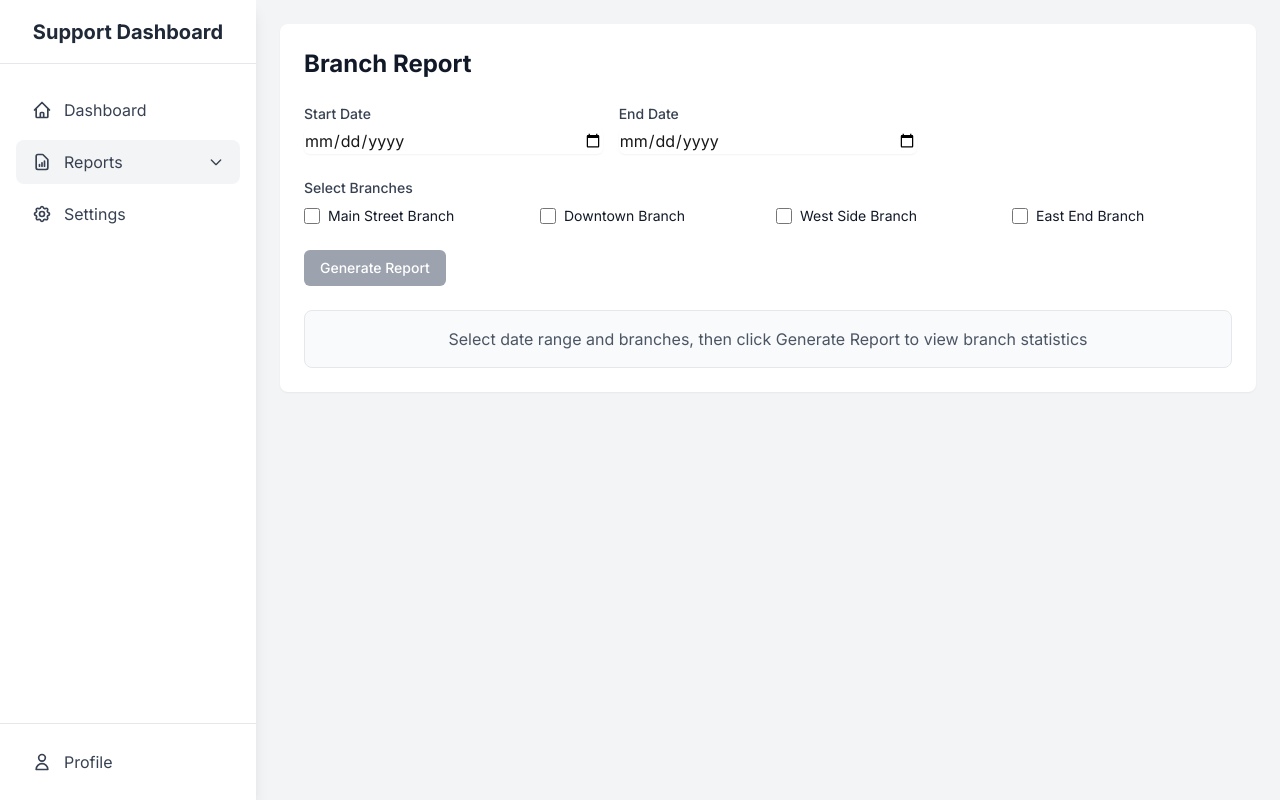
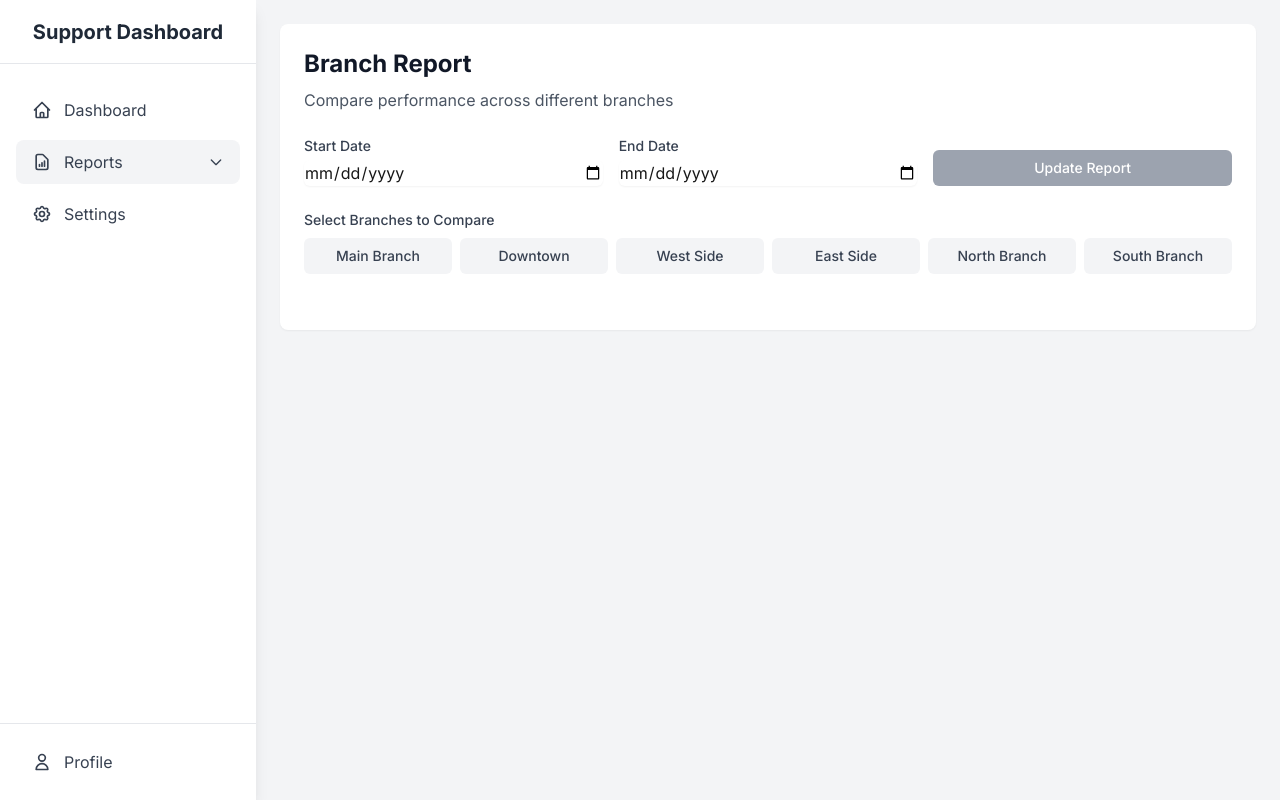
Before and after one commit to wlai-lp/lp-reports, a Next.js app: page /reports/branch in a window 1280 px wide. Built offline with nearby package versions, Linux system fonts and the light colour scheme.

Commit message:
working branch page

```diff
--- /dev/null
+++ b/app/api/reports/branch/route.ts
@@ -0,0 +1,108 @@
+import { NextResponse } from 'next/server';
+
+interface BranchDataPoint {
+  date: string;
+  count: number;
+  branch: string;
+}
+
+interface BranchReportData {
+  branches: string[];
+  totalCount: number;
+  averagePerDay: number;
+  trend: BranchDataPoint[];
+  dateRange: {
+    startDate: string;
+    endDate: string;
+  };
+}
+
+interface BranchReportResponse {
+  success: boolean;
+  error?: string;
+  data?: BranchReportData;
+}
+
+function generateMockData(branches: string[], startDate: string, endDate: string): BranchReportData {
+  const start = new Date(startDate);
+  const end = new Date(endDate);
+  const daysDiff = Math.ceil((end.getTime() - start.getTime()) / (1000 * 60 * 60 * 24));
+
+  // Generate daily data points for each branch
+  const trend: BranchDataPoint[] = [];
+  let totalCount = 0;
+
+  for (let i = 0; i < daysDiff; i++) {
+    const currentDate = new Date(start);
+    currentDate.setDate(start.getDate() + i);
+    const dateStr = currentDate.toISOString().split('T')[0];
+
+    // Generate data for each branch
+    branches.forEach(branch => {
+      // Base count varies by branch type
+      let baseCount = 30;
+      if (branch.toLowerCase().includes('main')) {
+        baseCount = 50;
+      } else if (branch.toLowerCase().includes('downtown')) {
+        baseCount = 40;
+      }
+
+      // Add some randomness
+      const randomFactor = Math.random() * 20 - 10; // -10 to +10
+
+      // Add weekly patterns
+      const weekday = currentDate.getDay();
+      const isWeekend = weekday === 0 || weekday === 6;
+      const weekendFactor = isWeekend ? 0.7 : 1;
+
+      // Calculate final count
+      const count = Math.max(0, Math.round((baseCount + randomFactor) * weekendFactor));
+
+      trend.push({
+        date: dateStr,
+        count,
+        branch
+      });
+
+      totalCount += count;
+    });
+  }
+
+  return {
+    branches,
+    totalCount,
+    averagePerDay: Math.round(totalCount / (daysDiff * branches.length)),
+    trend,
+    dateRange: {
+      startDate,
+      endDate
+    }
+  };
+}
+
+export async function POST(request: Request) {
+  try {
+    const { branches, startDate, endDate } = await request.json();
+
+    if (!branches?.length || !startDate || !endDate) {
+      return NextResponse.json({
+        success: false,
+        error: 'Branches, start date, and end date are required'
+      } as BranchReportResponse, { status: 400 });
+    }
+
+    const data = generateMockData(branches, startDate, endDate);
+
+    return NextResponse.json({
+      success: true,
+      data
+    } as BranchReportResponse);
+
+  } catch (error) {
+    console.error('Error generating branch report:', error);
+    return NextResponse.json({
+      success: false,
+      error: 'Failed to generate branch report'
+    } as BranchReportResponse, { status: 500 });
+  }
+}
--- a/app/reports/branch/page.tsx
+++ b/app/reports/branch/page.tsx
@@ -1,60 +1,109 @@
 'use client';
 
-import { useState } from 'react';
+import { useState, useEffect } from 'react';
+import {
+  Chart as ChartJS,
+  CategoryScale,
+  LinearScale,
+  PointElement,
+  LineElement,
+  Title,
+  Tooltip,
+  Legend,
+} from 'chart.js';
+import { Line } from 'react-chartjs-2';
 import { DateRange } from '@/types/dashboard';
 
-interface BranchFilter {
+ChartJS.register(
+  CategoryScale,
+  LinearScale,
+  PointElement,
+  LineElement,
+  Title,
+  Tooltip,
+  Legend
+);
+
+interface BranchDataPoint {
+  date: string;
+  count: number;
+  branch: string;
+}
+
+interface BranchReportData {
+  branches: string[];
+  totalCount: number;
+  averagePerDay: number;
+  trend: BranchDataPoint[];
   dateRange: DateRange;
-  selectedBranches: string[];
+}
+
+function formatDate(dateStr: string): string {
+  const date = new Date(dateStr);
+  return date.toLocaleDateString('en-US', { month: 'short', day: 'numeric' });
 }
 
 export default function BranchReport() {
-  const [filter, setFilter] = useState<BranchFilter>({
-    dateRange: {
+  const [dateRange, setDateRange] = useState<DateRange>({
     startDate: '',
     endDate: ''
-    },
-    selectedBranches: []
   });
+  const [selectedBranches, setSelectedBranches] = useState<string[]>([]);
   const [loading, setLoading] = useState(false);
-
-  // Mock branches data - replace with actual data from API
-  const branches = [
-    'Main Street Branch',
-    'Downtown Branch',
-    'West Side Branch',
-    'East End Branch'
-  ];
+  const [data, setData] = useState<BranchReportData | null>(null);
+  const [availableBranches] = useState<string[]>([
+    'Main Branch',
+    'Downtown',
+    'West Side',
+    'East Side',
+    'North Branch',
+    'South Branch'
+  ]);
 
   const handleDateChange = (field: keyof DateRange) => (
     e: React.ChangeEvent<HTMLInputElement>
   ) => {
-    setFilter(prev => ({
+    setDateRange(prev => ({
       ...prev,
-      dateRange: {
-        ...prev.dateRange,
       [field]: e.target.value
-      }
     }));
   };
 
-  const handleBranchToggle = (branch: string) => {
-    setFilter(prev => ({
-      ...prev,
-      selectedBranches: prev.selectedBranches.includes(branch)
-        ? prev.selectedBranches.filter(b => b !== branch)
-        : [...prev.selectedBranches, branch]
-    }));
+  const handleBranchChange = (branch: string) => {
+    setSelectedBranches(prev => {
+      if (prev.includes(branch)) {
+        return prev.filter(b => b !== branch);
+      }
+      return [...prev, branch];
+    });
   };
 
-  const handleSubmit = async () => {
-    if (!filter.dateRange.startDate || !filter.dateRange.endDate || filter.selectedBranches.length === 0) {
+  const fetchBranchData = async () => {
+    if (!dateRange.startDate || !dateRange.endDate || selectedBranches.length === 0) {
       return;
     }
 
     setLoading(true);
     try {
-      // API call will be implemented here
+      const response = await fetch('/api/reports/branch', {
+        method: 'POST',
+        headers: {
+          'Content-Type': 'application/json',
+        },
+        body: JSON.stringify({
+          branches: selectedBranches,
+          startDate: dateRange.startDate,
+          endDate: dateRange.endDate,
+        }),
+      });
+
+      const result = await response.json();
+
+      if (!result.success) {
+        throw new Error(result.error || 'Failed to fetch branch data');
+      }
+
+      setData(result.data);
     } catch (error) {
       console.error('Error fetching branch report:', error);
     } finally {
@@ -62,15 +111,29 @@ export default function BranchReport() {
     }
   };
 
+  // Generate random colors for branches
+  const getBranchColor = (index: number, alpha: number = 1) => {
+    const colors = [
+      `rgba(59, 130, 246, ${alpha})`,   // blue
+      `rgba(34, 197, 94, ${alpha})`,    // green
+      `rgba(234, 179, 8, ${alpha})`,    // yellow
+      `rgba(168, 85, 247, ${alpha})`,   // purple
+      `rgba(239, 68, 68, ${alpha})`,    // red
+      `rgba(14, 165, 233, ${alpha})`,   // light blue
+    ];
+    return colors[index % colors.length];
+  };
+
   return (
     <div className="p-6">
       <div className="max-w-7xl mx-auto">
         <div className="bg-white rounded-lg shadow-sm p-6">
-          <h1 className="text-2xl font-bold text-gray-900 mb-6">Branch Report</h1>
+          <h1 className="text-2xl font-bold text-gray-900 mb-2">Branch Report</h1>
+          <p className="text-gray-600 mb-6">Compare performance across different branches</p>
 
-          {/* Filters */}
-          <div className="space-y-6 mb-6">
-            {/* Date Range */}
+          {/* Controls Section */}
+          <div className="space-y-6 mb-8">
+            {/* Date Range Selector */}
             <div className="grid grid-cols-1 sm:grid-cols-2 lg:grid-cols-3 gap-4">
               <div>
                 <label htmlFor="startDate" className="block text-sm font-medium text-gray-700 mb-1">
@@ -79,7 +142,7 @@ export default function BranchReport() {
                 <input
                   type="date"
                   id="startDate"
-                  value={filter.dateRange.startDate}
+                  value={dateRange.startDate}
                   onChange={handleDateChange('startDate')}
                   className="w-full rounded-md border-gray-300 shadow-sm focus:border-blue-500 focus:ring-blue-500"
                 />
@@ -91,57 +154,129 @@ export default function BranchReport() {
                 <input
                   type="date"
                   id="endDate"
-                  value={filter.dateRange.endDate}
+                  value={dateRange.endDate}
                   onChange={handleDateChange('endDate')}
                   className="w-full rounded-md border-gray-300 shadow-sm focus:border-blue-500 focus:ring-blue-500"
                 />
+              </div>
+              <div className="flex items-end">
+                <button
+                  onClick={fetchBranchData}
+                  disabled={loading || !dateRange.startDate || !dateRange.endDate || selectedBranches.length === 0}
+                  className="w-full px-4 py-2 text-sm font-medium text-white bg-blue-600 rounded-md hover:bg-blue-700 focus:outline-none focus:ring-2 focus:ring-offset-2 focus:ring-blue-500 disabled:bg-gray-400 disabled:cursor-not-allowed"
+                >
+                  {loading ? 'Loading...' : 'Update Report'}
+                </button>
               </div>
             </div>
 
             {/* Branch Selection */}
             <div>
               <label className="block text-sm font-medium text-gray-700 mb-2">
-                Select Branches
+                Select Branches to Compare
               </label>
-              <div className="grid grid-cols-1 sm:grid-cols-2 lg:grid-cols-4 gap-4">
-                {branches.map(branch => (
-                  <div key={branch} className="flex items-center">
-                    <input
-                      type="checkbox"
-                      id={branch}
-                      checked={filter.selectedBranches.includes(branch)}
-                      onChange={() => handleBranchToggle(branch)}
-                      className="h-4 w-4 text-blue-600 focus:ring-blue-500 border-gray-300 rounded"
-                    />
-                    <label htmlFor={branch} className="ml-2 block text-sm text-gray-900">
+              <div className="grid grid-cols-2 sm:grid-cols-3 lg:grid-cols-6 gap-2">
+                {availableBranches.map((branch, index) => (
+                  <button
+                    key={branch}
+                    onClick={() => handleBranchChange(branch)}
+                    className={`px-3 py-2 rounded-md text-sm font-medium transition-colors duration-200 ${
+                      selectedBranches.includes(branch)
+                        ? 'bg-blue-100 text-blue-800 hover:bg-blue-200'
+                        : 'bg-gray-100 text-gray-700 hover:bg-gray-200'
+                    }`}
+                  >
                     {branch}
-                    </label>
-                  </div>
+                  </button>
                 ))}
               </div>
-            </div>
-
-            {/* Generate Button */}
-            <div>
-              <button
-                onClick={handleSubmit}
-                disabled={loading || !filter.dateRange.startDate || !filter.dateRange.endDate || filter.selectedBranches.length === 0}
-                className="w-full sm:w-auto px-4 py-2 text-sm font-medium text-white bg-blue-600 rounded-md hover:bg-blue-700 focus:outline-none focus:ring-2 focus:ring-offset-2 focus:ring-blue-500 disabled:bg-gray-400 disabled:cursor-not-allowed"
-              >
-                {loading ? 'Loading...' : 'Generate Report'}
-              </button>
             </div>
           </div>
 
           {/* Report Content */}
+          {data && (
             <div className="space-y-6">
-            {/* Placeholder for report content */}
-            <div className="border rounded-lg p-4 bg-gray-50">
-              <p className="text-gray-600 text-center">
-                Select date range and branches, then click Generate Report to view branch statistics
+              {/* Summary Stats */}
+              <div className="grid grid-cols-1 sm:grid-cols-2 lg:grid-cols-3 gap-4">
+                <div className="bg-blue-50 rounded-lg p-4">
+                  <h3 className="text-sm font-medium text-blue-600">Total Conversations</h3>
+                  <p className="mt-2 text-3xl font-semibold text-blue-900">{data.totalCount}</p>
+                </div>
+                <div className="bg-green-50 rounded-lg p-4">
+                  <h3 className="text-sm font-medium text-green-600">Average Per Day</h3>
+                  <p className="mt-2 text-3xl font-semibold text-green-900">{data.averagePerDay}</p>
+                </div>
+                <div className="bg-purple-50 rounded-lg p-4">
+                  <h3 className="text-sm font-medium text-purple-600">Date Range</h3>
+                  <p className="mt-2 text-sm text-purple-900">
+                    {formatDate(data.dateRange.startDate)} - {formatDate(data.dateRange.endDate)}
                   </p>
                 </div>
               </div>
+
+              {/* Line Chart */}
+              <div className="bg-white rounded-lg p-6 shadow-sm">
+                <h3 className="text-lg font-medium text-gray-900 mb-4">Daily Trend by Branch</h3>
+                <div className="h-[400px]">
+                  <Line
+                    data={{
+                      labels: [...new Set(data.trend.map(point => formatDate(point.date)))],
+                      datasets: selectedBranches.map((branch, index) => ({
+                        label: branch,
+                        data: data.trend
+                          .filter(point => point.branch === branch)
+                          .map(point => point.count),
+                        borderColor: getBranchColor(index),
+                        backgroundColor: getBranchColor(index, 0.1),
+                        tension: 0.3,
+                        fill: true,
+                      })),
+                    }}
+                    options={{
+                      responsive: true,
+                      maintainAspectRatio: false,
+                      plugins: {
+                        legend: {
+                          position: 'top' as const,
+                        },
+                        tooltip: {
+                          mode: 'index',
+                          intersect: false,
+                        },
+                      },
+                      scales: {
+                        x: {
+                          grid: {
+                            display: false,
+                          },
+                          title: {
+                            display: true,
+                            text: 'Date',
+                          },
+                          ticks: {
+                            maxRotation: 45,
+                            minRotation: 45,
+                          },
+                        },
+                        y: {
+                          beginAtZero: true,
+                          title: {
+                            display: true,
+                            text: 'Number of Conversations',
+                          },
+                        },
+                      },
+                      interaction: {
+                        mode: 'nearest',
+                        axis: 'x',
+                        intersect: false,
+                      },
+                    }}
+                  />
+                </div>
+              </div>
+            </div>
+          )}
         </div>
       </div>
     </div>
```
Lines whose indentation alone changed are shown as unchanged.
